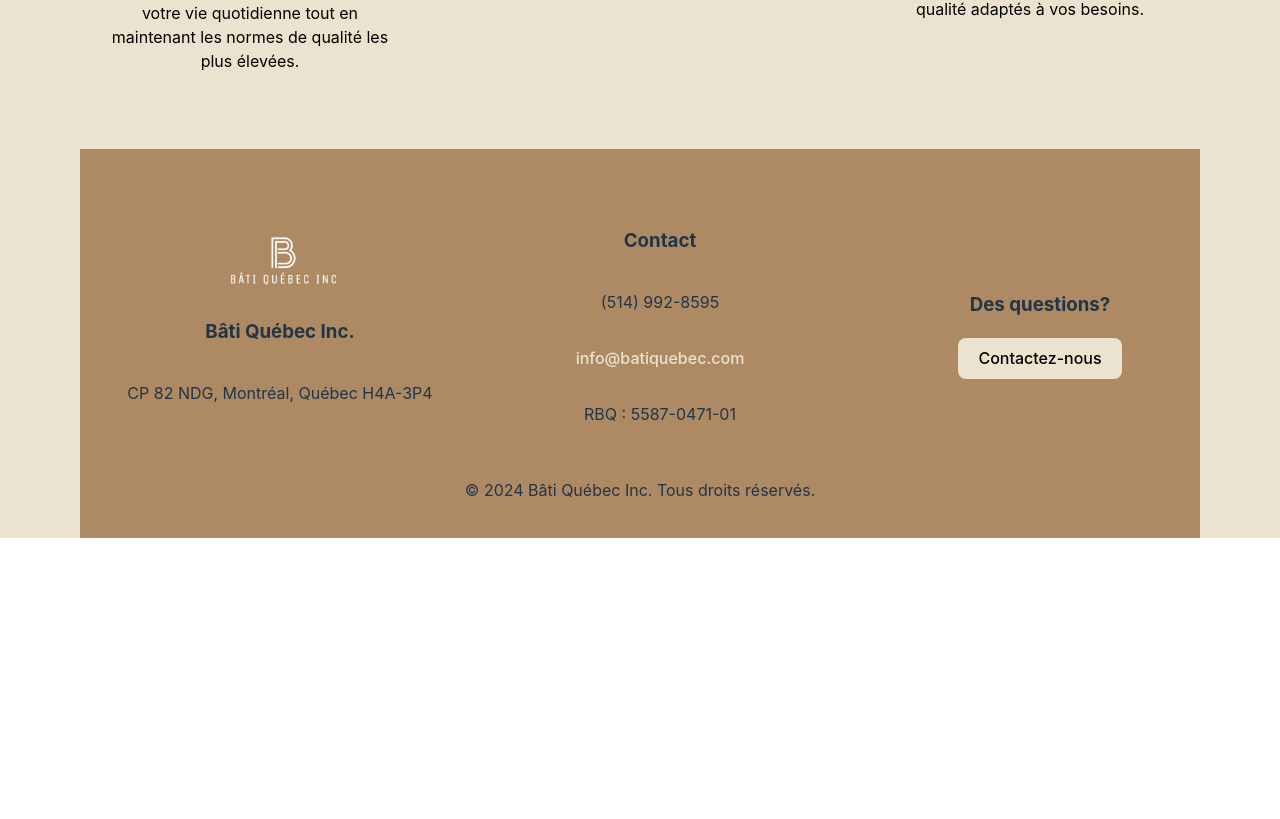
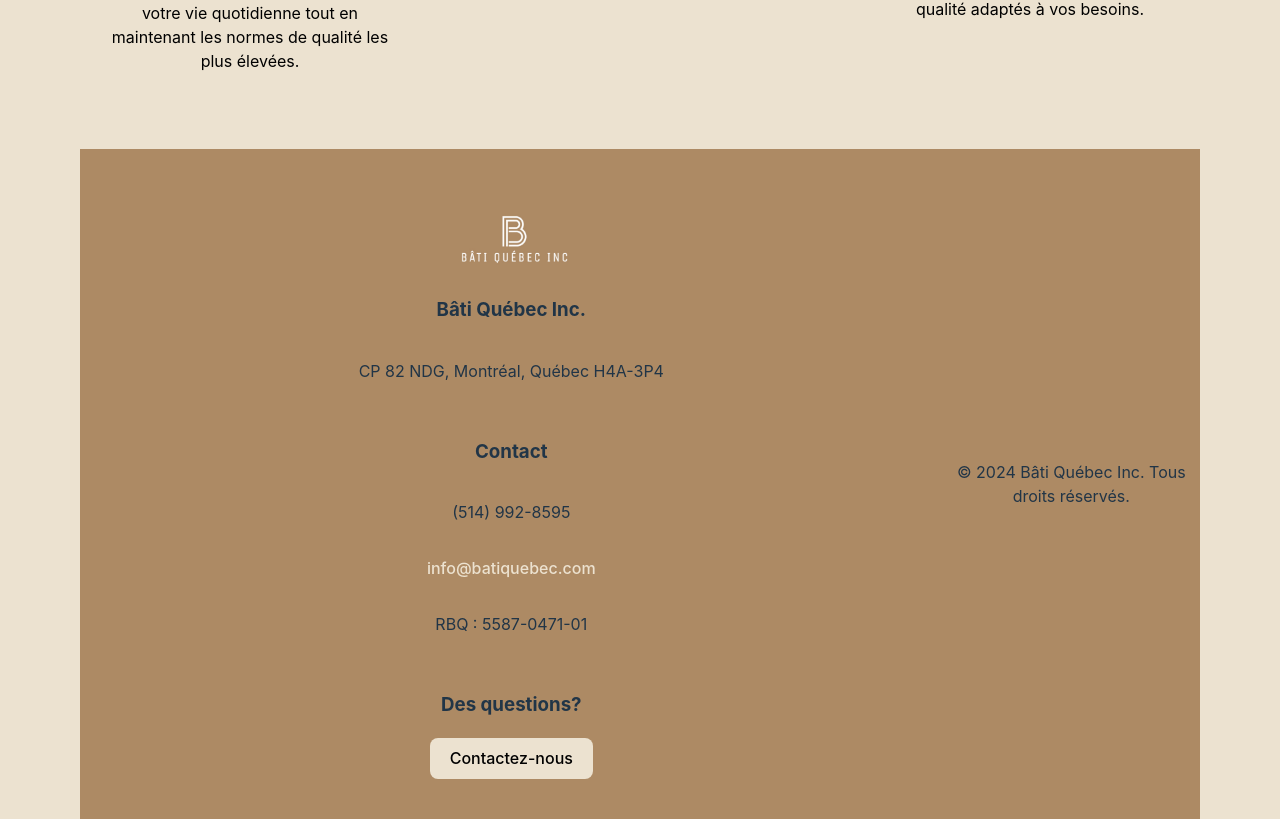
Before and after one commit to MyriamAssam/bati, a React (Vite) app: page / in a window 1280 px wide. Shown: the part 1149-1968 px from the top of the page. Before the commit the page ends 1687 px from the top, so only its background shows below. Built offline with nearby package versions, Linux system fonts and the light colour scheme.

Commit message:
Ajustement style

```diff
--- a/src/App.css
+++ b/src/App.css
@@ -221,8 +221,8 @@ main {
   width: 100%;
   padding: 20px 0;
   background-color: #AD8A64;
-  /*display: flex;*/
-  flex-direction: column;
+  display: flex;
+  /*flex-direction: column;*/
   align-items: center;
   text-align: center;
   position: relative;
@@ -230,8 +230,8 @@ main {
 }
 
 .footer-container {
-  display: grid;
-  grid-template-columns: 1fr 1fr 1fr;
+  /*display: grid;*/
+  /*grid-template-columns: 1fr 1fr 1fr;*/
   align-items: center;
   justify-content: center;
   max-width: 1200px;
```
